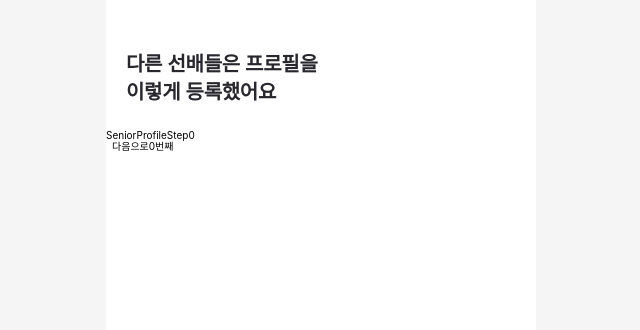
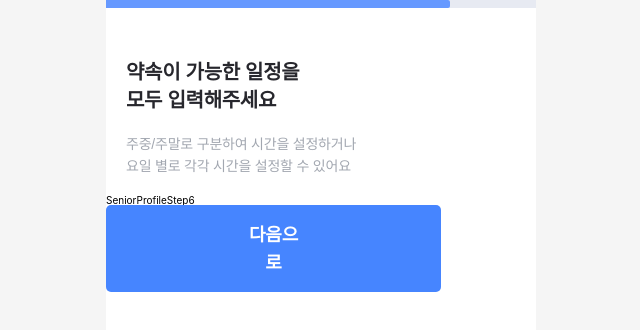
Before and after one commit to TEAM-SEONYAK/SEONYAK_CLIENT, a React (Vite) app: page /seniorProfile in a window 1280 px wide. Shown: the top 330 px of the page, without its empty margins (319-959 px from the left). Built offline with nearby package versions, Linux system fonts and the light colour scheme; no server answers; a web font is replaced by a local one; what emotion-reset would draw is missing.

Commit message:
feat: 공통 컴포넌트 FullBtn 호출

```diff
--- a/src/pages/seniorProfile/SeniorProfilePage.tsx
+++ b/src/pages/seniorProfile/SeniorProfilePage.tsx
@@ -7,6 +7,7 @@ import Sentence from './components/Sentence';
 import Story from './components/Story';
 import TimeSelect from './components/TimeSelect';
 import { SENIOR_PROFILE_STEPS } from './constants';
+import { FullBtn } from '../../components/commons/FullButton';
 import ProgressBar from '../../components/commons/ProgressBar';
 import theme from '../../styles/theme';
 
@@ -30,8 +31,9 @@ const getComponent = (step: number) => {
 };
 
 const SeniorProfilePage = () => {
-  const [step, setStep] = useState(0);
+  const [step, setStep] = useState(5);
   const btnText = step === 8 ? '프로필 등록하기' : '다음으로';
+  const isBtnActive = true;
   const component = getComponent(step);
   const userName = step >= 2 && step <= 4 ? '도현' : '';
   return (
@@ -42,7 +44,7 @@ const SeniorProfilePage = () => {
         <Description>{SENIOR_PROFILE_STEPS[step].description}</Description>
       </Title>
       {component}
-      {step !== 7 && <button onClick={() => setStep((prev) => prev + 1)}>{btnText + step + '번째'}</button>}
+      {step !== 7 && <FullBtn isActive={isBtnActive} text={btnText} onClick={() => setStep((prev) => prev + 1)} />}
     </div>
   );
 };
```
